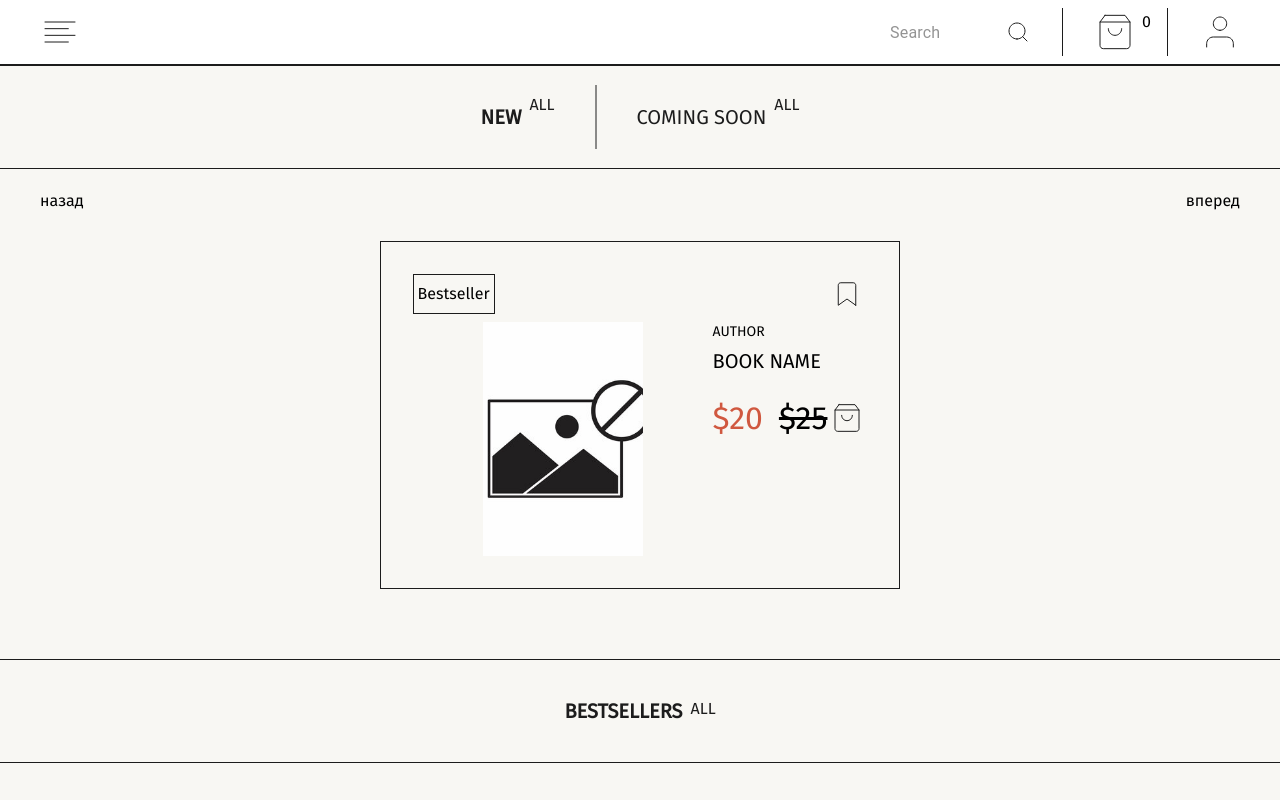
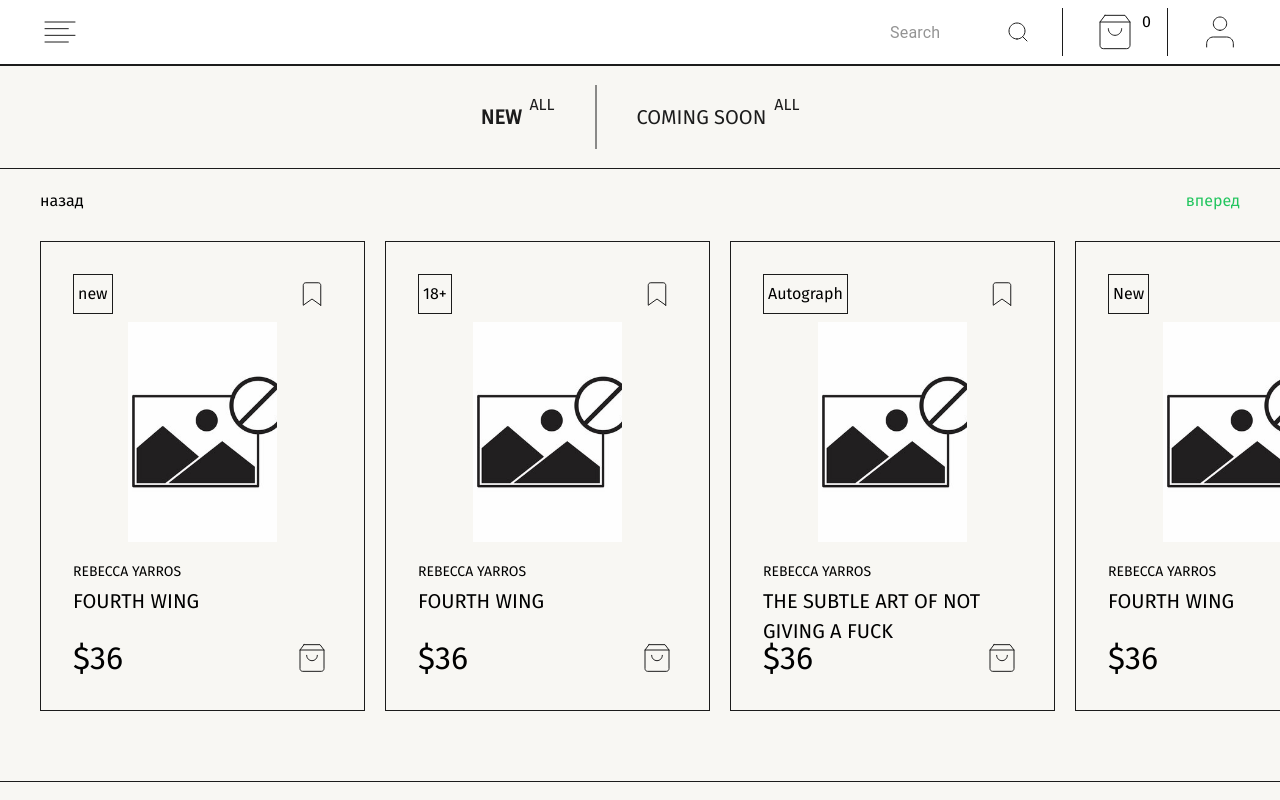
Before and after one commit to Ir-ra/read, a Next.js app: page / in a window 1280 px wide. Shown: the top 800 px of the page. Built offline with nearby package versions, Linux system fonts and the light colour scheme.

Commit message:
add products carousel

```diff
--- a/src/app/components/Card/VerticalCard.tsx
+++ b/src/app/components/Card/VerticalCard.tsx
@@ -3,15 +3,27 @@
 import plug_book from "../../assets/img/plugs/plug_book.jpg";
 import Link from "next/link";
 
-export const VerticalCard = () => {
-  const sale = true;
+interface VerticalCardProps {
+  product: {
+    id: string;
+    category?: string;
+    cover?: string;
+    autor?: string;
+    bookName: string;
+    price?: string;
+    new?: string;
+    sale?: boolean;
+  };
+}
+
+export const VerticalCard: React.FC<VerticalCardProps> = ({ product }) => {
 
   return (
     <Link href="#">
-      <div className="p-4 tablet:p-8 border-Black border cursor-pointer hover:shadow-custom focus:shadow-custom">
+      <div className="p-4 tablet:p-8 border-Black border cursor-pointer hover:shadow-custom focus:shadow-custom w-[240px] tablet:w-[325px] whitespace-normal">
         <div className="flex mb-2 justify-between">
           <span className="px-1 py[2px]  border-Black border flex justify-center items-center">
-            Bestseller
+            {product.category}
           </span>
           <button
             type="button"
@@ -33,12 +45,12 @@
             </svg>
           </button>
         </div>
-        <div className="flex">
-          <div className="px-4 tablet:px-[70px] desktop:px-[96px]">
-            <div className="relative w-[96px] h-[144px] tablet:w-[160px] tablet:h-[234px] desktop:w-[156px]">
+        <div className="flex flex-col">
+          <div className="mb-2 tablet:mb-5">
+            <div className="relative w-[142px] h-[212px] tablet:w-[149px] tablet:h-[220px] mx-auto">
               <Image
-                src={plug_book}
-                alt="Unavailable Image"
+                src={product.cover ? product.cover : plug_book}
+                alt={product.bookName}
                 fill
                 style={{ objectFit: "cover", objectPosition: "center" }}
                 sizes="50vw"
@@ -49,26 +61,26 @@
           <div className="flex flex-col items-center gap-1 flex-1">
             <div className="flex flex-col items-start gap-1 w-full">
               <p className="text-xxxs tablet:text- xxs font-light uppercase">
-                author
+                {product.autor}
               </p>
               <p className="text-xs tablet:text-cartL uppercase font-normal h-12 target:h-[60px]">
-                book name
+                {product.bookName}
               </p>
             </div>
             <div className="flex justify-between items-center w-full">
               <div className="flex items-start gap-3 flex-1 tablet:gap-4">
-                {sale ? (
+                {product.sale ? (
                   <>
                     <p className="text-m tablet:text-l uppercase font-normal text-AccentRed">
                       $20
                     </p>
                     <p className="text-m tablet:text-l uppercase font-normal line-through">
-                      $25
+                      ${product.price}
                     </p>
                   </>
                 ) : (
                   <p className="text-m tablet:text-l uppercase font-normal">
-                    $25
+                    ${product.price}
                   </p>
                 )}
               </div>
--- a/src/app/components/ProductsCarousel/ProductsCarousel.tsx
+++ b/src/app/components/ProductsCarousel/ProductsCarousel.tsx
@@ -1,73 +1,172 @@
+"use client";
+import { useEffect, useState, useRef } from "react";
 import { VerticalCard } from "../Card/VerticalCard";
 
 interface ProductsCarouselProps {
   activeCategory: string;
 }
 
-const bookData = [{
+const productsData = [
+  {
+    id: "1",
     category: "new",
-  cover: {},
+    cover: "",
     autor: "Rebecca Yarros",
     bookName: "Fourth Wing",
     price: "36",
-  new: true,
-  comingSoon: false,
-}, {
+    new: "new",
+    sale: false,
+  },
+  {
+    id: "2",
     category: "Autograph",
     autor: "Rebecca Yarros",
     bookName: "The subtle art of not giving a fuck",
     price: "36",
-  new: true,
-  comingSoon: false,
-},{
+    new: "coming soon",
+    sale: false,
+  },
+  {
+    id: "3",
     category: "18+",
     autor: "Rebecca Yarros",
     bookName: "Fourth Wing",
     price: "36",
-  new: true,
-  comingSoon: false,
-},{
+    new: "coming soon",
+    sale: false,
+  },
+  {
+    id: "4",
     category: "18+",
     autor: "Rebecca Yarros",
     bookName: "Fourth Wing",
     price: "36",
-  new: true,
-  comingSoon: false,
-},{
+    new: "new",
+    sale: false,
+  },
+  {
+    id: "5",
     category: "Autograph",
     autor: "Rebecca Yarros",
     bookName: "The subtle art of not giving a fuck",
     price: "36",
-  new: true,
-  comingSoon: false,
-},{
+    new: "new",
+    sale: false,
+  },
+  {
+    id: "6",
     category: "New",
     autor: "Rebecca Yarros",
     bookName: "Fourth Wing",
     price: "36",
-  new: true,
-  comingSoon: false,
-},{
+    new: "new",
+    sale: false,
+  },
+  {
+    id: "7",
     category: "Autograph",
     autor: "Rebecca Yarros",
     bookName: "The subtle art of not giving a fuck",
     price: "36",
-  new: false,
-  comingSoon: true,
-}]
+    new: "new",
+    sale: false,
+  },
+  {
+    id: "8",
+    category: "Autograph",
+    autor: "Rebecca Yarros",
+    bookName: "The subtle art of not giving a fuck",
+    price: "36",
+    new: "new",
+    sale: false,
+  },
+  {
+    id: "9",
+    category: "Autograph",
+    autor: "Rebecca Yarros",
+    bookName: "The subtle art of not giving a fuck",
+    price: "36",
+    new: "new",
+    sale: false,
+  },
+];
 
 export const ProductsCarousel: React.FC<ProductsCarouselProps> = ({
   activeCategory,
 }) => {
-  return <section className="pt-5  pb-20 tablet:pb-[62px]">
+  const filteredProducts = productsData.filter(
+    (products) => products.new === activeCategory
+  );
+
+  const carouselRef = useRef<HTMLUListElement>(null);
+  const [canScroll, setCanScroll] = useState({ left: false, right: false });
+
+  const scrollCarousel = (offset: number) => {
+    const current = carouselRef.current as HTMLElement;
+
+    if (current) {
+      current.scrollBy({ left: offset, behavior: "smooth" });
+      setTimeout(() => {
+        const { scrollLeft, scrollWidth, clientWidth } = current;
+        const maxScrollLeft = scrollWidth - clientWidth;
+        setCanScroll({
+          left: scrollLeft > 0,
+          right: scrollLeft < maxScrollLeft,
+        });
+      }, 200);
+    }
+  };
+
+  useEffect(() => {
+    const checkScroll = () => {
+      if (carouselRef.current) {
+        const { scrollWidth, clientWidth } = carouselRef.current;
+        const isScrollNeeded = scrollWidth > clientWidth;
+
+        setCanScroll({
+          left: false,
+          right: isScrollNeeded,
+        });
+
+        carouselRef.current.style.justifyContent = isScrollNeeded
+          ? "flex-start"
+          : "center";
+      }
+    };
+
+    checkScroll();
+
+    window.addEventListener("resize", checkScroll);
+
+    return () => {
+      window.removeEventListener("resize", checkScroll);
+    };
+  }, [activeCategory]);
+
+  return (
+    <section className="pt-5 pb-20 tablet:pb-[62px]">
       <div className="flex justify-between px-6 tablet:px-10 mb-5">
-      <button>назад</button>
-      <button>вперед</button>
+        <button onClick={() => scrollCarousel(-200)} disabled={!canScroll.left}>
+          назад
+        </button>
+        <button
+          onClick={() => scrollCarousel(200)}
+          disabled={!canScroll.right}
+          className={!canScroll.right ? "text-AccentRed" : "text-green-500"}
+        >
+          вперед
+        </button>
       </div>
-      <ul className="py-2 px-6 tablet:px-10 flex overflow-hidden gap-5 justify-center items-center">
-        <li>
-<VerticalCard/>
+      <ul
+        ref={carouselRef}
+        className="flex overflow-auto whitespace-nowrap scroll-smooth py-2 px-6 tablet:px-10 gap-5 hide-scrollbar"
+      >
+        {filteredProducts.map((product) => (
+          <li key={product.id} className="inline-block">
+            <VerticalCard product={product} />
           </li>
+        ))}
       </ul>
-      </section>;
+    </section>
+  );
 };
--- a/src/app/components/SectionTitle/SectionTitle.tsx
+++ b/src/app/components/SectionTitle/SectionTitle.tsx
@@ -66,11 +66,11 @@
           <div className="flex pl-6 tablet:pl-10 desktop:pl-20 py-2.5">
             <button
               onClick={() => {
-                setActiveCategory && setActiveCategory("comingSoon");
+                setActiveCategory && setActiveCategory("coming soon");
               }}
               className="text-xsx text-Black text-center uppercase tablet:text-sm desktop:text-l mr-2 "
               style={
-                activeCategory === "comingSoon"
+                activeCategory === "coming soon"
                   ? { fontWeight: "700" }
                   : { fontWeight: "300" }
               }
--- a/src/app/globals.css
+++ b/src/app/globals.css
@@ -1,6 +1,15 @@
 @tailwind base;
 @tailwind components;
 @tailwind utilities;
+
+.hide-scrollbar {
+  -ms-overflow-style: none; /* IE and Edge */
+  scrollbar-width: none; /* Firefox */
+}
+
+.hide-scrollbar::-webkit-scrollbar {
+  display: none; /* Chrome, Safari, Opera*/
+}
 
 /* :root {
   --foreground-rgb: 0, 0, 0;
--- a/src/app/page.tsx
+++ b/src/app/page.tsx
@@ -6,7 +6,7 @@
 import { Bestsellers } from "./components/Bestsellers/Bestsellers";
 
 export default function Home() {
-  const [activeCategory, setActiveCategory] = useState<"new" | "comingSoon">(
+  const [activeCategory, setActiveCategory] = useState<"new" | "coming soon">(
     "new"
   );
   return (
```
Lines whose indentation alone changed are shown as unchanged.
